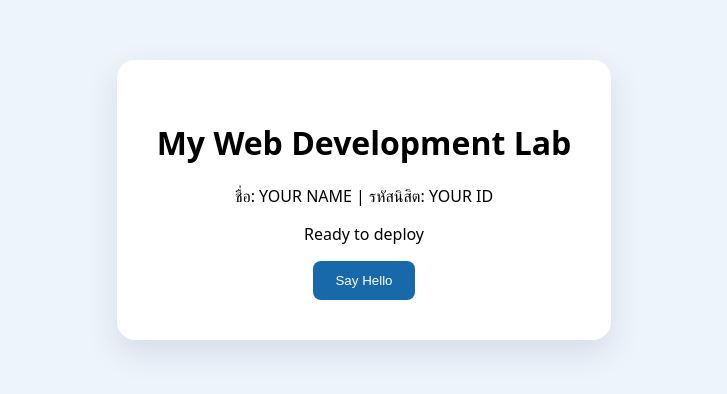
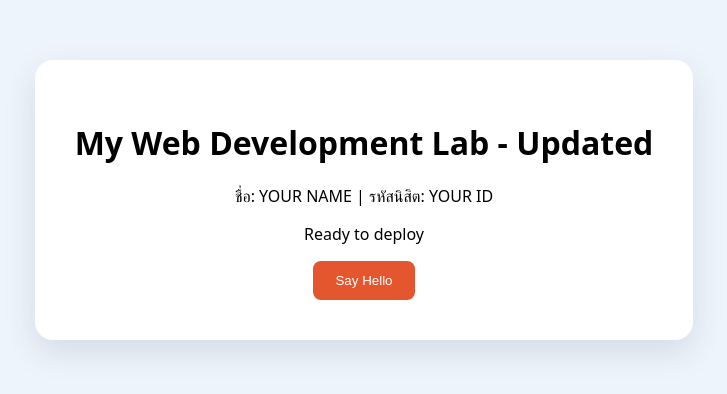
Before and after one commit to Kittipod-Rabai/webdev-actions-lab, a plain HTML site: page index.html in a window 1280 px wide. Shown: the part 200-594 px from the top of the page, without its empty margins (276-1003 px from the left). Drawn offline with Linux system fonts and the light colour scheme.

Commit message:
Update home page design

```diff
--- a/index.html
+++ b/index.html
@@ -8,7 +8,7 @@
 </head>
 <body>
   <main class="card">
-    <h1>My Web Development Lab</h1>
+    <h1>My Web Development Lab - Updated</h1>
     <p>ชื่อ: YOUR NAME | รหัสนิสิต: YOUR ID</p>
     <p id="status">Ready to deploy</p>
     <button id="helloBtn">Say Hello</button>
--- a/style.css
+++ b/style.css
@@ -2,5 +2,5 @@ body { font-family: system-ui, sans-serif; background: #eef4fb;
        margin: 0; min-height: 100vh; display: grid; place-items: center; }
 .card { background: white; padding: 40px; border-radius: 18px;
         box-shadow: 0 12px 32px #1e3a5f20; text-align: center; }
-button { background: #1769aa; color: white; border: 0;
+button { background: #e4572e; color: white; border: 0;
          padding: 12px 22px; border-radius: 8px; cursor: pointer; }
```
